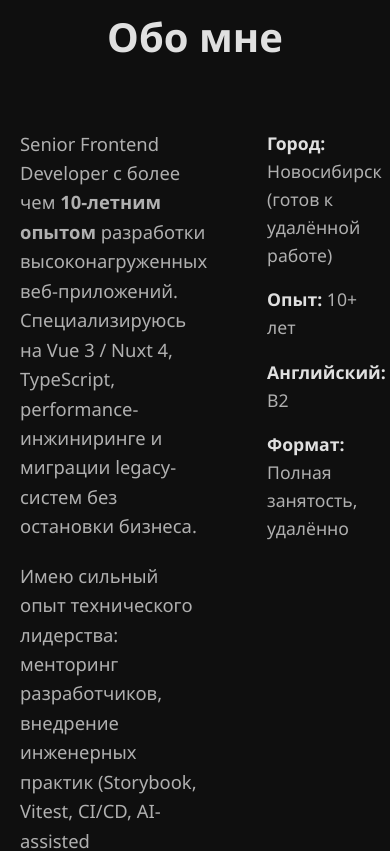
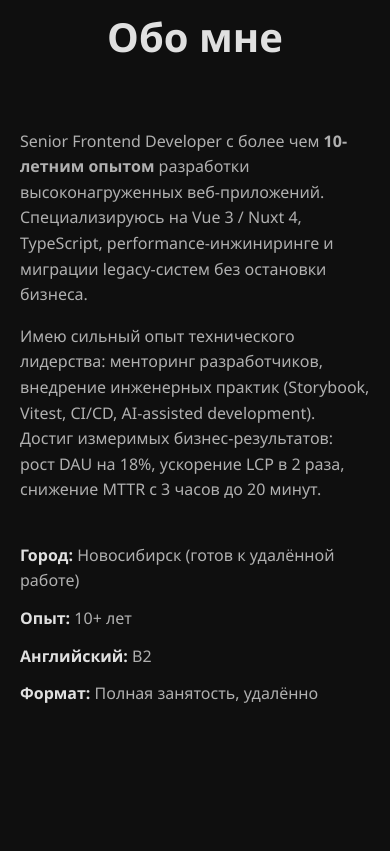
Before and after one commit to DanilChugaev/DanilChugaev.github.io, a Vue app: page / in a window 390 px wide. Shown: the part 1040-1891 px from the top of the page. Built offline with nearby package versions, Linux system fonts and the light colour scheme.

Commit message:
upd about adaptive

```diff
--- a/src/components/section/About.vue
+++ b/src/components/section/About.vue
@@ -38,12 +38,26 @@ import Section from '@/components/layout/Section.vue';
   grid-template-columns: 2fr 1fr;
   gap: 60px;
   align-items: start;
+
+  @media (max-width: 1024px) {
+    grid-template-columns: 1fr;
+    gap: 40px;
+  }
+
+  @media (max-width: 640px) {
+    gap: 24px;
+  }
 }
 
 .about-text p {
   font-size: 1.15rem;
   margin-bottom: 20px;
   color: var(--text-secondary);
+
+  @media (max-width: 640px) {
+    font-size: 1rem;
+    margin-bottom: 16px;
+  }
 }
 
 .about-info p {
@@ -51,6 +65,11 @@ import Section from '@/components/layout/Section.vue';
   margin-bottom: 16px;
   color: var(--text-secondary);
   line-height: 1.6;
+
+  @media (max-width: 640px) {
+    font-size: 1rem;
+    margin-bottom: 12px;
+  }
 }
 
 .about-info strong {
```
